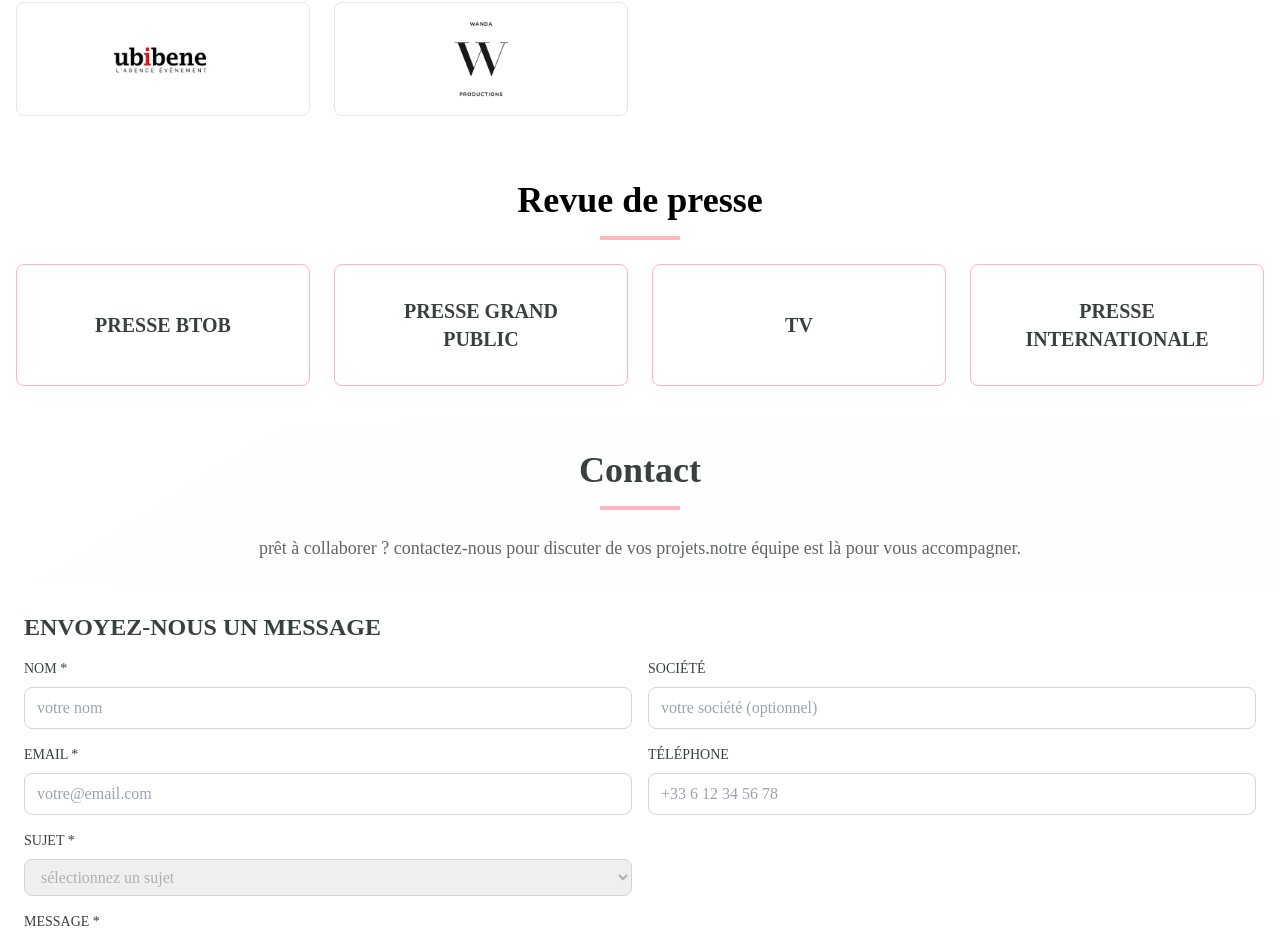
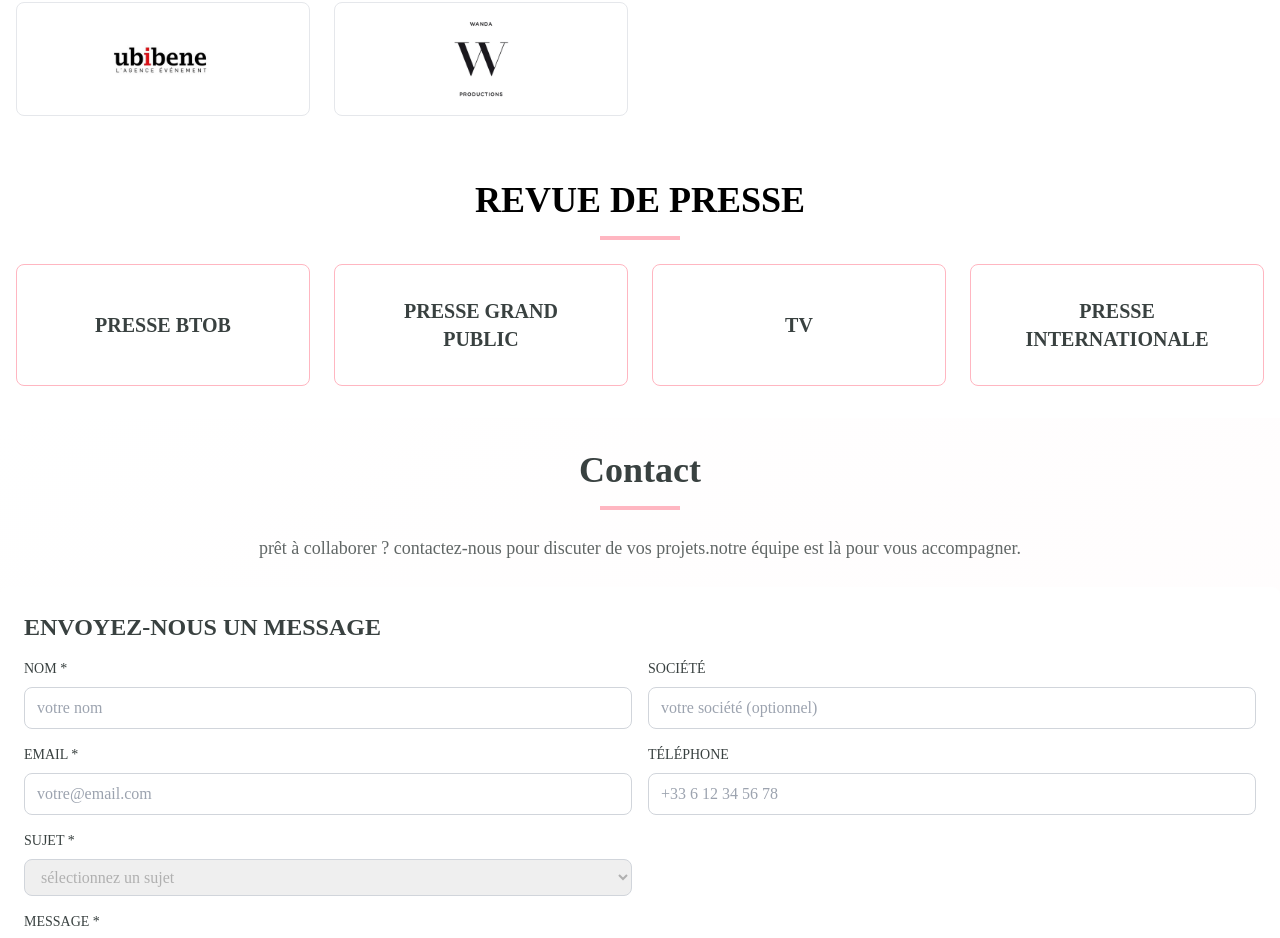
Before and after one commit to jimeye/blondie.paris, a Next.js app: page / in a window 1280 px wide. Shown: the part 5495-6433 px from the top of the page. Built offline with nearby package versions, Linux system fonts and the light colour scheme; no server answers; a web font is replaced by a local one.

Commit message:
fix: mettre le titre 'Revue de presse' en majuscules - Ajouter la classe 'uppercase' au titre de la section revue de presse - Cohérence avec les autres titres de navigation qui sont en majuscules - Résoudre le problème de la règle CSS text-transform: none sur les h2

```diff
--- a/pages/index.js
+++ b/pages/index.js
@@ -437,8 +437,8 @@ export default function Home({cms, refs}) {
           <section className="bg-white py-8">
             <div className="container mx-auto px-4">
               <div className="text-center mb-6">
-                <h2 className="text-4xl font-bold text-black mb-4">
-                  Revue de presse
+                <h2 className="text-4xl font-bold text-black mb-4 uppercase">
+                  REVUE DE PRESSE
                 </h2>
                 <div className="w-20 h-1 bg-[#FFB6C1] mx-auto" />
               </div>
```
